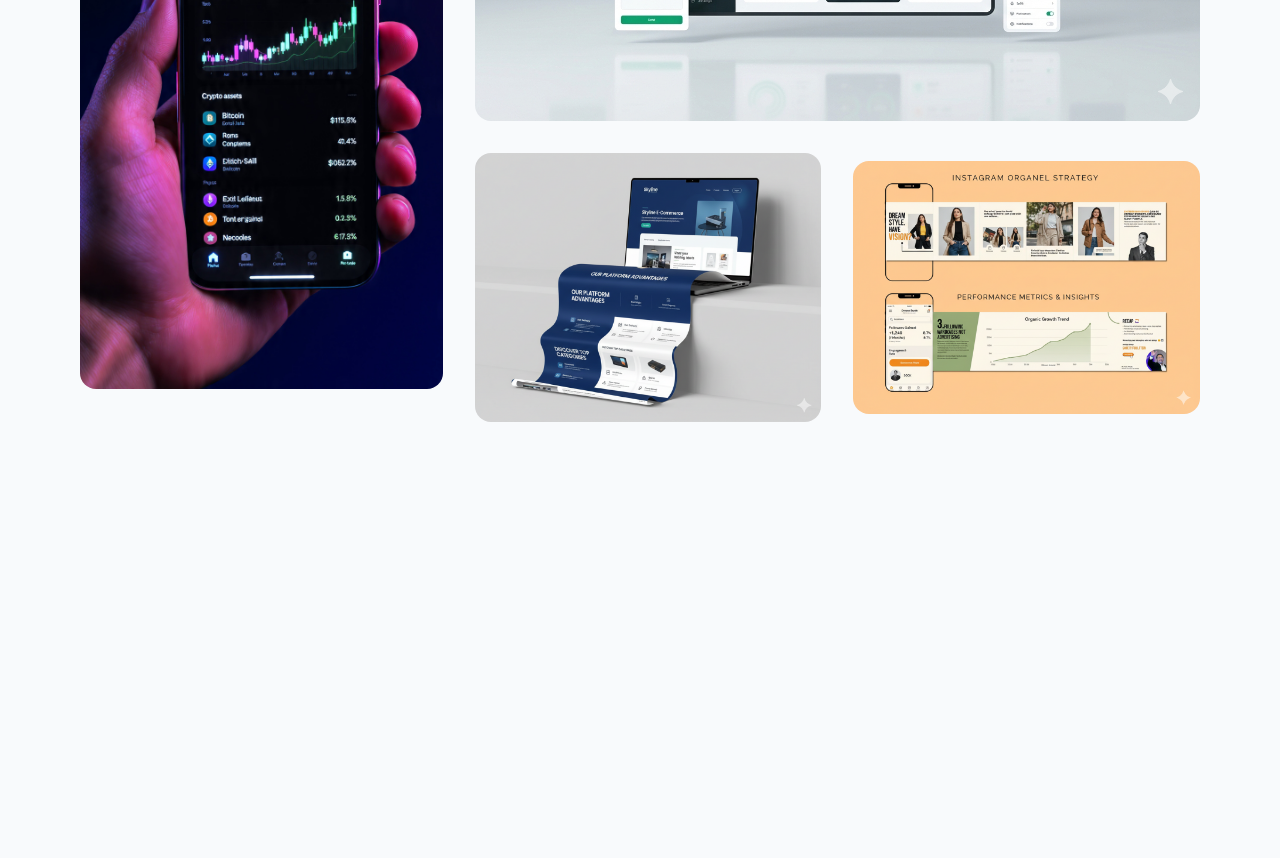
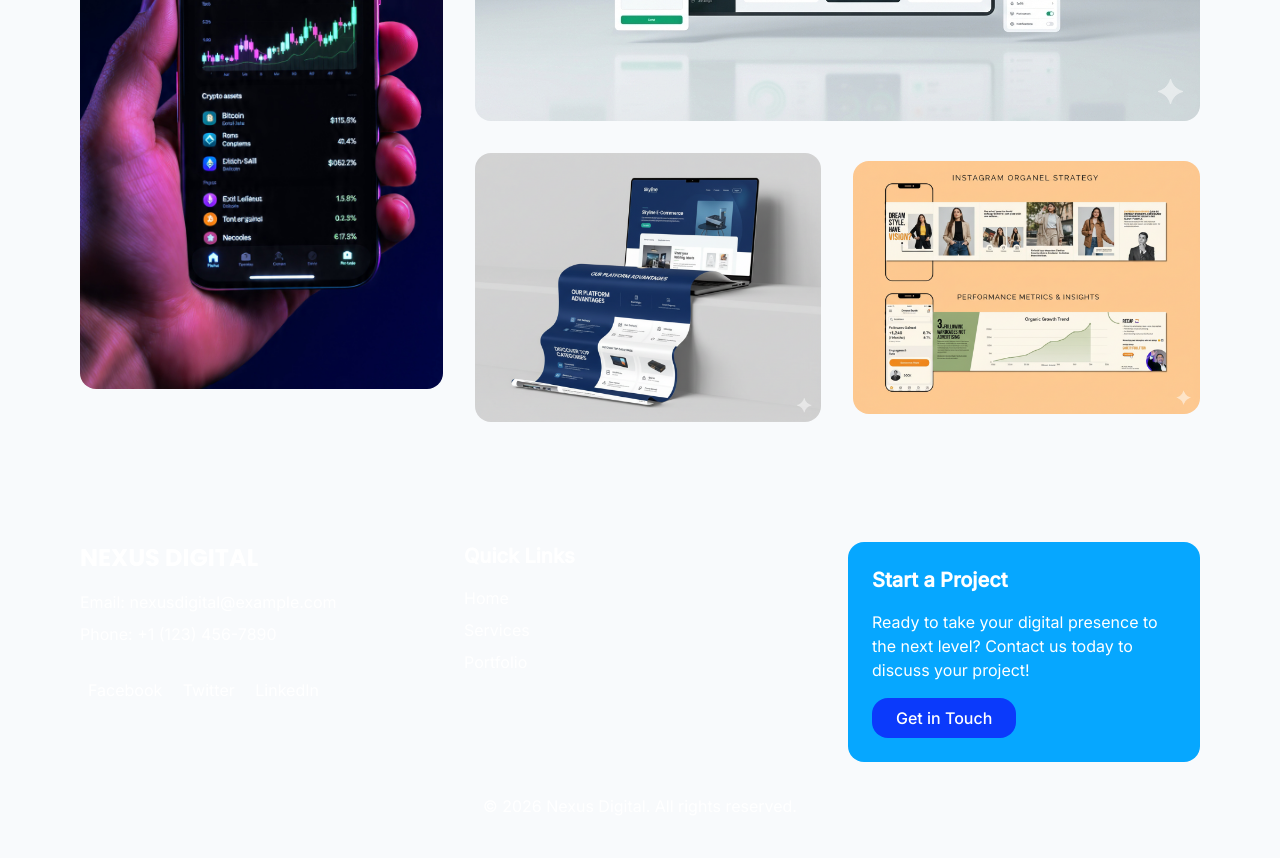
Before and after one commit to lisalazim/nexus-digital, a website built with Vite: page index.html in a window 1280 px wide. Shown: the part 2212-3070 px from the top of the page. Before the commit the page ends 2714 px from the top, so only its background shows below. Built offline with nearby package versions, Linux system fonts and the light colour scheme.

Commit message:
feat: add footer image and update navigation links to home, service, and porto

```diff
--- a/index.html
+++ b/index.html
@@ -86,9 +86,36 @@
           </div>
         </div>
       </section>
-
-
-        </div>
+      <section>
+        <footer class="bg-[var(-color-dark-bg)] text-white dark:bg-[var(--color-light-bg)] dark:text-black py-10 px-5 md:px-20 text-center gap-8">
+          <div class="grid grid-cols-1 md:grid-cols-3 gap-8 mb-8">
+            <div class="brand text-center md:text-left">
+              <h3 class="text-2xl font-heading font-bold mb-4">NEXUS DIGITAL</h3>
+              <div class="contact">
+                <p class="mb-2">Email: nexusdigital@example.com</p>
+                <p>Phone: +1 (123) 456-7890</p>
+                <div class="socialmedia mt-8 text-center md:text-left ">
+                  <a href="#" class="mx-2 hover:text-primary hover:text-[var(--color-colorhover)]">Facebook</a>
+                  <a href="#" class="mx-2 hover:text-primary hover:text-[var(--color-colorhover)]">Twitter</a>
+                  <a href="#" class="mx-2 hover:text-primary hover:text-[var(--color-colorhover)]">LinkedIn</a>
+                </div>
+              </div>
+            </div>
+            <div class="quicklinks text-center md:text-left">
+              <h4 class="text-xl font-heading font-bold mb-4">Quick Links</h4>
+              <a href="#" class="block mb-2 hover:text-primary hover:text-[var(--color-colorhover)]">Home</a>
+              <a href="#" class="block mb-2 hover:text-primary hover:text-[var(--color-colorhover)]">Services</a>
+              <a href="#" class="block mb-2 hover:text-primary hover:text-[var(--color-colorhover)]">Portfolio</a>
+            </div>
+            <div class="startpeoject bg-[var(--color-colorhover)] bg-opacity-20 p-6 rounded-2xl text-center md:text-left">
+              <h4 class="text-xl font-heading font-bold mb-4">Start a Project</h4>
+              <p class="mb-4">Ready to take your digital presence to the next level? Contact us today to discuss your project!</p>
+              <button class="rounded-2xl bg-[var(--color-btnSatu)] text-white px-6 py-2 font-medium hover:bg-[var(--color-light-bg)] hover:text-[var(--color-dark-bg)] hover:cursor-pointer transition-colors">Get in Touch</button>
+            </div>
+          </div>
+          <p>&copy; 2026 Nexus Digital. All rights reserved.</p>
+        </footer>
+      </section>
     </main>
 
     <script type="module" src="/src/main.js"></script>
```
